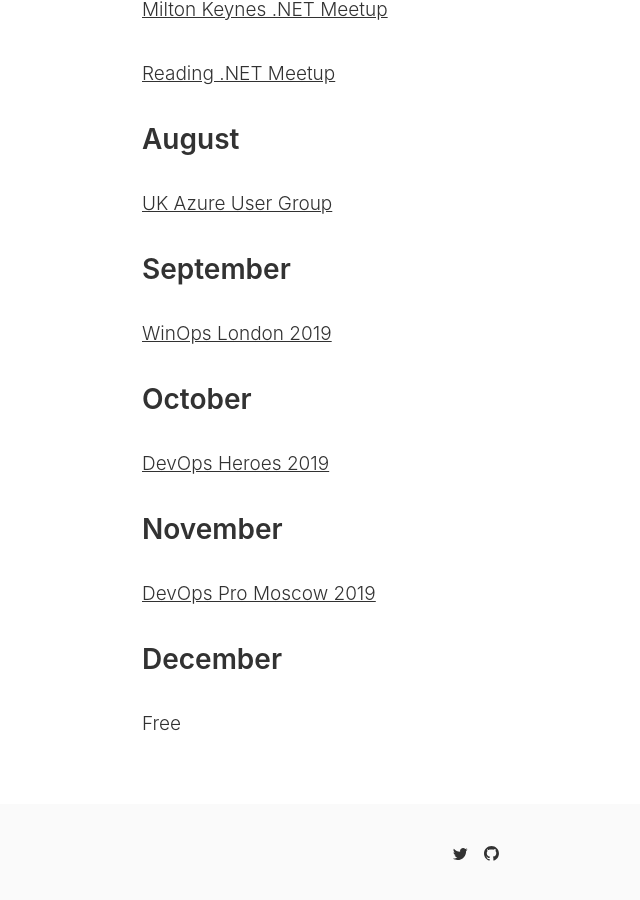
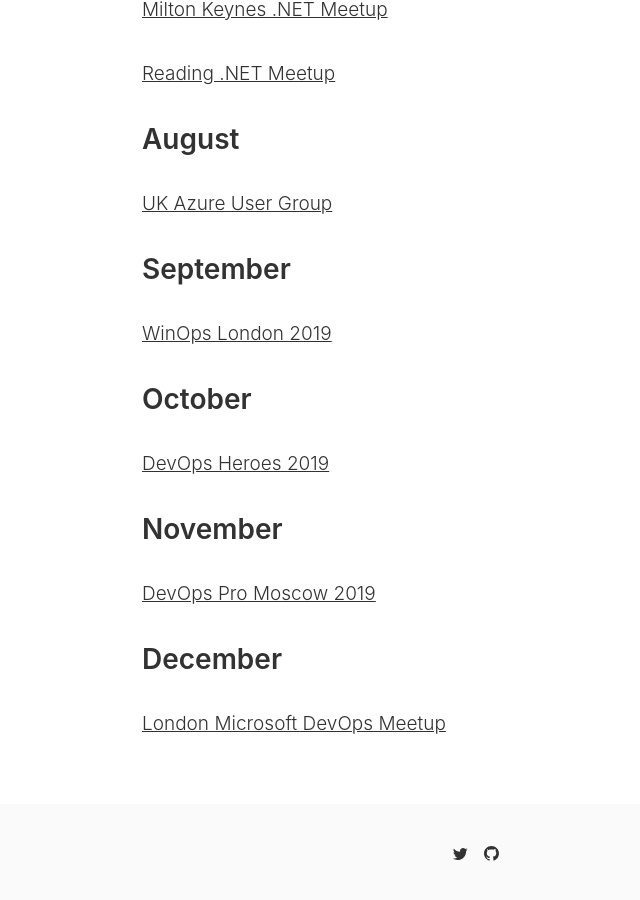
Before and after one commit to MattVSTS/mattvsts.github.io, a Jekyll site: the page built from _pages/engagements.md, in a window 1280 px wide and 900 px high, scrolled down 1194 px. Shown: the whole window, without its empty margins (164-804 px from the left). Built offline with Jekyll 4.4.1, drawn with Linux system fonts in a browser that asks for light colours; comment, search, counter and statistics services are not loaded.

Commit message:
added LMDM engagement

```diff
--- a/_pages/engagements.md
+++ b/_pages/engagements.md
@@ -43,4 +43,4 @@ November
 
 December
 ---
-Free
+[London Microsoft DevOps Meetup](https://www.meetup.com/London-Microsoft-DevOps/events/266165437/)
```
